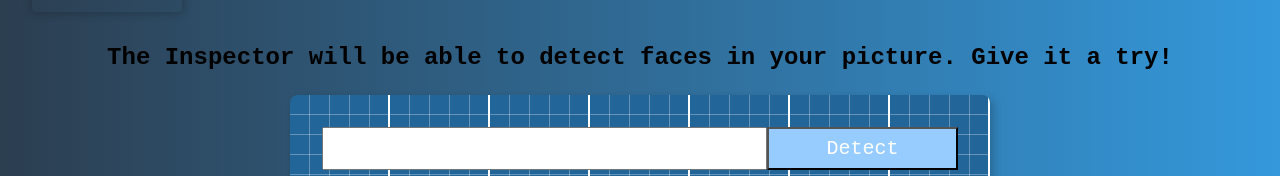
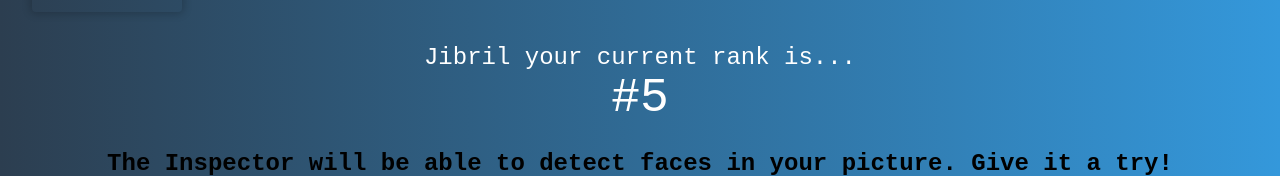
Before and after one commit to JibAb96/Inspecting-Faces-Front-End, a React (Create React App) app in the folder Inspecting-Faces/: page / in a window 1280 px wide. Shown: the part 246-422 px from the top of the page. Built offline with nearby package versions, Linux system fonts and the light colour scheme.

Commit message:
Add Rank component

```diff
--- a/Inspecting-Faces/src/App.js
+++ b/Inspecting-Faces/src/App.js
@@ -3,6 +3,7 @@ import Navigation from "./components/Navigation/Navigation";
 import tachyons from "tachyons";
 import Logo from "./components/Logo/Logo";
 import ImageLinkForm from "./components/ImageLinkForm/ImageLinkform";
+import Rank from "./components/Rank/Rank";
 import Particles from "particles-bg"
 import "./App.css"
 function App() {
@@ -11,6 +12,7 @@ function App() {
       <Particles  type="cobweb" bg={true} color="#ccffff" num={30}/>
       <Navigation/>
       <Logo/>
+      <Rank/>
       <ImageLinkForm/>
       {/*
       <FaceRecognition/>*/}
--- /dev/null
+++ b/Inspecting-Faces/src/components/Rank/Rank.js
@@ -0,0 +1,16 @@
+import React from "react";
+
+const Rank = () => {
+    return(
+        <div>
+            <div className="white f3">
+                {"Jibril your current rank is..."}
+            </div>
+            <div className="white f1">
+                {"#5"}
+            </div>
+        </div>
+    )
+}
+
+export default Rank
```
